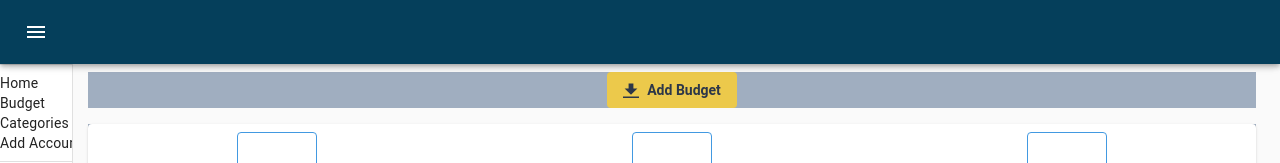
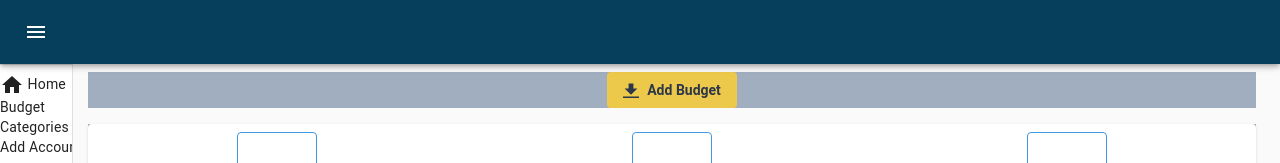
Before and after one commit to 756D6D61/New-Savings-Dashboard, a React (Create React App) app: page /budget in a window 1280 px wide. Shown: the top 163 px of the page. Built offline with nearby package versions, Linux system fonts and the light colour scheme.

Commit message:
Code clean up

```diff
--- a/src/components/NavTest.js
+++ b/src/components/NavTest.js
@@ -18,6 +18,7 @@ import {
 import MenuIcon from '@material-ui/icons/Menu'
 import ChevronLeftIcon from '@material-ui/icons/ChevronLeft'
 import ChevronRightIcon from '@material-ui/icons/ChevronRight'
+import HomeIcon from '@material-ui/icons/Home'
 //import InboxIcon from '@material-ui/icons/MoveToInbox'
 //import MailIcon from '@material-ui/icons/Mail'
 import { Link } from 'react-router-dom'
@@ -182,7 +183,9 @@ export default function MiniDrawer() {
 				</div>
 				<Divider />
 				<List>
-					<Link to="/">Home</Link>
+					<Link to="/">
+						<HomeIcon /> Home
+					</Link>
 					<br />
 					<Link to="/Budget">Budget</Link>
 					<br />
@@ -198,64 +201,3 @@ export default function MiniDrawer() {
 		</MuiThemeProvider>
 	)
 }
-/*
-{routes.map((data, key) => {
-	return (
-		<Link
-			to={data.path}
-			style={{ textDecoration: 'none' }}
-			key={key}
-		>
-			<ListItem
-				button
-				key={key}
-				component={data.component}
-				to={'/' + data}
-			>
-				<ListItemIcon>
-					<data.icon />
-				</ListItemIcon>
-				<ListItemText primary={data.name} />
-			</ListItem>
-		</Link>
-	)
-})}
- */
-/*{routes.map((text, index) =>
-	(
-		<ListItem
-			button
-			key={text.name}
-			component={text.component}
-			to={text.path}
-		>
-			<ListItemIcon>
-				{index % 2 === 0 ? <InboxIcon /> : <MailIcon />}
-			</ListItemIcon>
-			<ListItemText primary={text.name} />
-		</ListItem>
-	)
-	)}
-					*/
-
-/*
-{['Budget', 'Starred', 'Send email', 'Drafts'].map(
-						(text, index) => (
-							<ListItem
-								button
-								key={text}
-								component={Link}
-								to={'/' + text}
-							>
-								<ListItemIcon>
-									{index % 2 === 0 ? (
-										<InboxIcon />
-									) : (
-										<MailIcon />
-									)}
-								</ListItemIcon>
-								<ListItemText primary={text} />
-							</ListItem>
-						)
-					)}
- */
```
